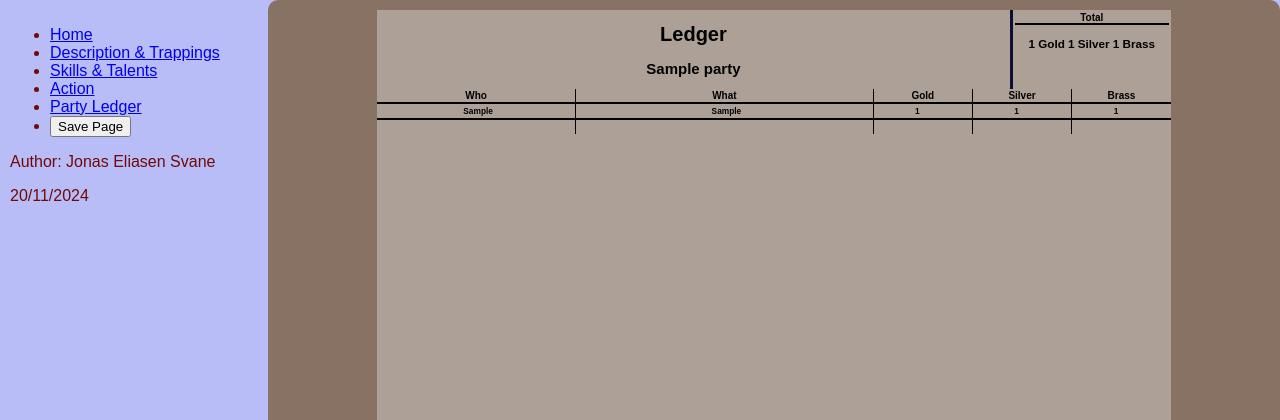
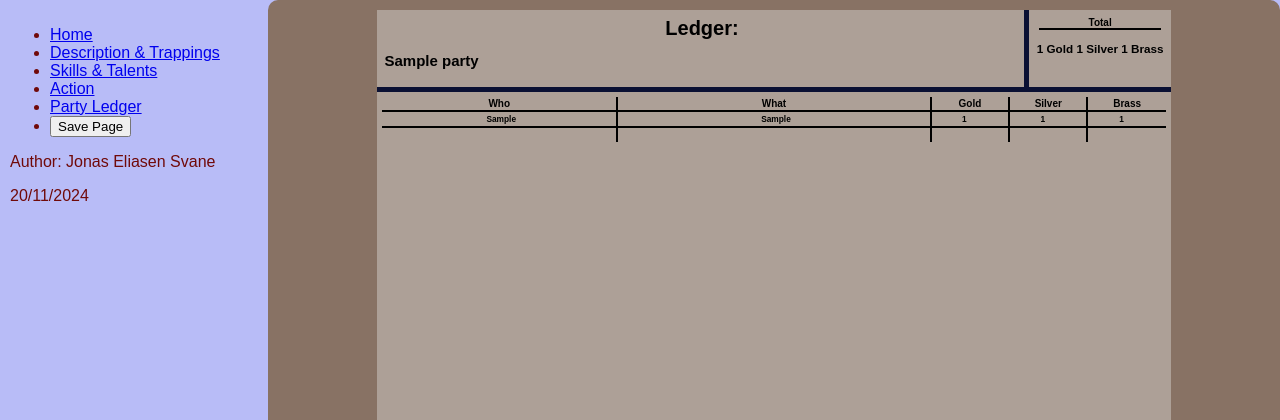
Before and after one commit to JESvane99/RPG_character_sheet, a Flask app: page /1/party-ledger in a window 1280 px wide. Shown: the top 420 px of the page. Run offline with Flask 3, Linux system fonts and the light colour scheme; tables that the repository leaves empty hold one stand-in row (values such as "Sample post").

Commit message:
chore: refactor stylesheet and html classes for party ledger page

```diff
--- a/src/static/style.css
+++ b/src/static/style.css
@@ -48,6 +48,11 @@
 img {
     width: 100%;
     vertical-align: middle;
+}
+h1 {
+    text-align: center;
+    padding: 0px;
+    margin: 2px;
 }
 h4 {
     text-align: center;
@@ -269,6 +274,9 @@
 .width-60 {
     width: 60%;
 }
+.width-80 {
+    width: 80%;
+}
 
 /* ! height control */
 .height-12 {
--- a/src/templates/party_ledger_page.html
+++ b/src/templates/party_ledger_page.html
@@ -14,9 +14,9 @@
 {% block content %}
 <div class="page-container">
   <form action="/{{ character.id }}/party-ledger" method="post" class="page-form" id="page">
-    <div class="ledger-header flex">
-      <div>
-        <h1>Ledger</h1>
+    <div class="flex-section part-container">
+      <div class="width-80">
+        <h1>Ledger:</h1>
         {% if character.party.name %}
         <h2>{{ character.party.name }}</h2>
         {% endif %}
@@ -26,33 +26,33 @@
         <h3>{{ character.party.gold }} Gold {{ character.party.silver }} Silver {{ character.party.brass }} Brass</h3>
       </div>
     </div>
-    <div class="ledger-details">
+    <div class="padding">
       <table>
         <thead>
           <tr>
-            <th>Who</th>
-            <th>What</th>
-            <th>Gold</th>
-            <th>Silver</th>
-            <th>Brass</th>
+            <th class="width-30">Who</th>
+            <th class="width-40">What</th>
+            <th class="width-10">Gold</th>
+            <th class="width-10">Silver</th>
+            <th class="width-10">Brass</th>
           </tr>
         </thead>
         <tbody>
           {% for entry in character.ledger %}
           <tr>
-            <td><input class="input-text" type="text" name="who_{{ entry.id }}" value="{{ entry.who }}"></td>
-            <td><input class="input-text" type="text" name="what_{{ entry.id }}" value="{{ entry.what }}"></td>
-            <td><input class="input-number" type="number" name="gold_{{ entry.id }}" value="{{ entry.gold }}"></td>
-            <td><input class="input-number" type="number" name="silver_{{ entry.id }}" value="{{ entry.silver }}"></td>
-            <td><input class="input-number" type="number" name="brass_{{ entry.id }}" value="{{ entry.brass }}"></td>
+            <td class="width-30"><input class="input-text" type="text" name="who_{{ entry.id }}" value="{{ entry.who }}"></td>
+            <td class="width-40"><input class="input-text" type="text" name="what_{{ entry.id }}" value="{{ entry.what }}"></td>
+            <td class="width-10"><input class="input-number" type="number" name="gold_{{ entry.id }}" value="{{ entry.gold }}"></td>
+            <td class="width-10"><input class="input-number" type="number" name="silver_{{ entry.id }}" value="{{ entry.silver }}"></td>
+            <td class="width-10"><input class="input-number" type="number" name="brass_{{ entry.id }}" value="{{ entry.brass }}"></td>
           </tr>
           {% endfor %}
           <tr>
-            <td><input class="input-text" type="text" name="who_new"></td>
-            <td><input class="input-text" type="text" name="what_new"></td>
-            <td><input class="input-number" type="number" name="gold_new"></td>
-            <td><input class="input-number" type="number" name="silver_new"></td>
-            <td><input class="input-number" type="number" name="brass_new"></td>
+            <td class="width-30"><input class="input-text" type="text" name="who_new"></td>
+            <td class="width-40"><input class="input-text" type="text" name="what_new"></td>
+            <td class="width-10"><input class="input-number" type="number" name="gold_new"></td>
+            <td class="width-10"><input class="input-number" type="number" name="silver_new"></td>
+            <td class="width-10"><input class="input-number" type="number" name="brass_new"></td>
           </tr>
         </tbody>
       </table>
```
